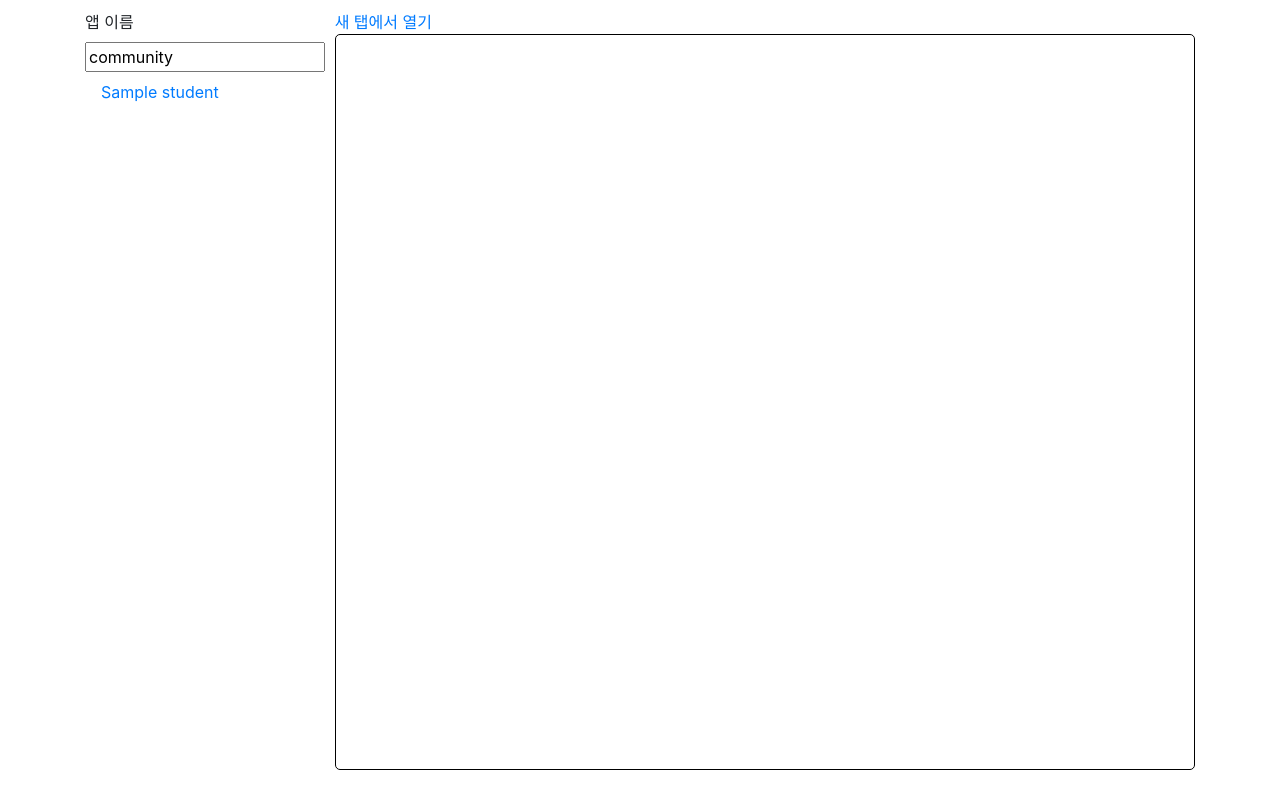
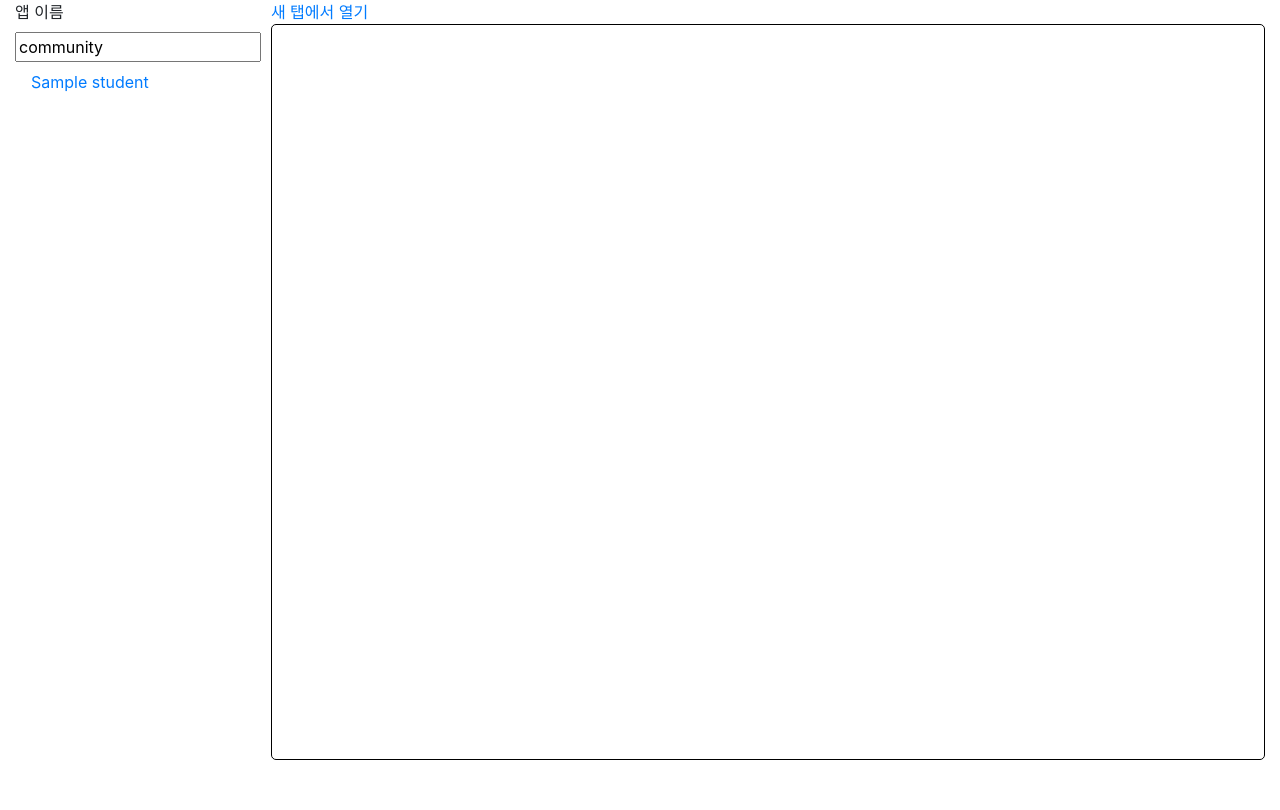
Before and after one commit to bingbing-ba/pjt_collection, a Django app: template pjts/templates/index.html in a window 1280 px wide. After the commit the page ends 760 px from the top, so only its background shows below. Run offline with Django 3.2, Linux system fonts and the light colour scheme; the template is opened without the code that fills it: most values are stand-ins (such as "Sample title", 1, 10 or a date in 2020); some libraries are stand-ins or nearby versions.

Commit message:
hotfix container-fluid

```diff
--- a/pjts/templates/index.html
+++ b/pjts/templates/index.html
@@ -8,7 +8,7 @@
   <link rel="stylesheet" href="{% static 'index.css' %}">
 </head>
 <body>
-  <div class="container d-flex">
+  <div class="container-fluid d-flex">
     <div class="nav-left">
       <div class="sticky-top">
         <label for="appNameInput">앱 이름</label>
```
